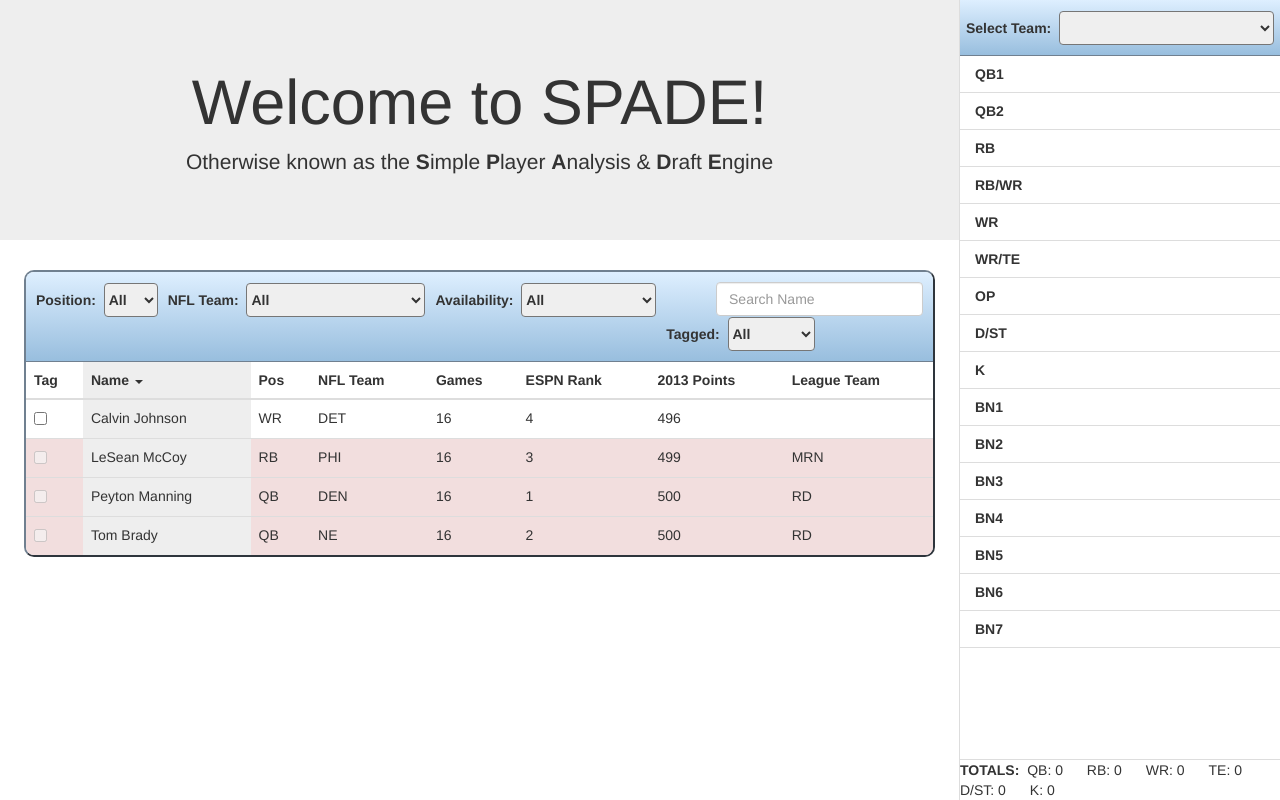
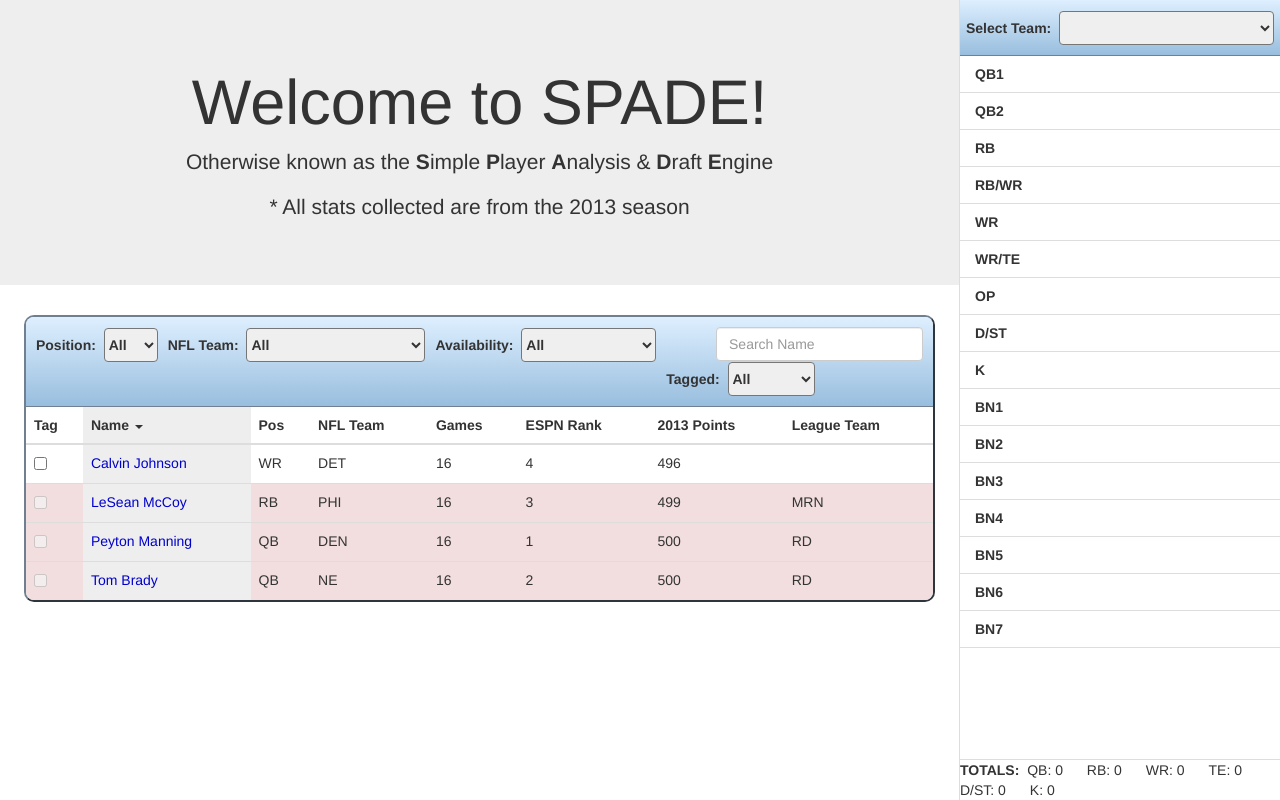
Before and after one commit to runt9/SPADE, a Django app: page / in a window 1280 px wide. Run offline with Django 3.2, Linux system fonts and the light colour scheme; some libraries are stand-ins or nearby versions.

Commit message:
[#74081066] Frontend Players Prototype - Modal setup - Click players name for full stats in a modal - Redo stats to be an object on each player - Organization and formatting

```diff
--- a/SPADE_main/api.py
+++ b/SPADE_main/api.py
@@ -11,6 +11,7 @@ class PlayerResource(ModelResource):
         queryset = Players.objects.all()
         resource_name = 'player'
 
+
 class LeagueTeamResource(ModelResource):
     """
     API Facet
--- a/static/css/players.css
+++ b/static/css/players.css
@@ -90,3 +90,10 @@ select {
 .playerCount {
     padding-right: 20px;
 }
+.clickable {
+    cursor: pointer;
+    color: mediumblue;
+}
+.clickable:hover {
+    color: slateblue;
+}
--- a/static/javascript/app.js
+++ b/static/javascript/app.js
@@ -1,10 +1,36 @@
 // Load the PlayersApp module, including controllers and services, then add configuration
 // for interpolateProvider because {{ }} conflicts with Django and we don't want that.
-angular.module('PlayersApp', [
+var app = angular.module('PlayersApp', [
     'PlayersApp.controllers',
     'PlayersApp.services'
-]).config(function($interpolateProvider) {
+]);
+
+app.config(function($interpolateProvider) {
     "use strict";
     $interpolateProvider.startSymbol('{[{');
     $interpolateProvider.endSymbol('}]}');
 });
+
+app.directive('modalDialog', function() {
+    return {
+        restrict: 'E',
+        scope: {
+            show: '='
+        },
+        replace: true, // Replace with the template below
+        transclude: true, // we want to insert custom content inside the directive
+        link: function(scope) {
+            scope.hideModal = function() {
+                scope.show = false;
+            };
+        },
+        template:
+            "<div class='ng-modal' ng-show='show'>" +
+                "<div class='ng-modal-overlay' ng-click='hideModal()'></div>" +
+                "<div class='ng-modal-dialog' ng-style='dialogStyle'>" +
+                    "<div class='ng-modal-dialog-content' ng-transclude></div>" +
+                "</div>" +
+            "</div>"
+
+    };
+});
--- a/static/javascript/controllers.js
+++ b/static/javascript/controllers.js
@@ -1,6 +1,6 @@
 // Initialize our PlayersApp controller
 // TODO: Remove hardcoded players list and wire up to endpoint
-angular.module('PlayersApp.controllers', []).controller('playersController', ['$scope', 'playerTeamService', function($scope, playerTeamService) {
+angular.module('PlayersApp.controllers', []).controller('playersController', ['$scope', 'playerTeamService', '$log', function($scope, playerTeamService, $log) {
     "use strict";
     $scope.playersList = [
        {
@@ -14,7 +14,26 @@ angular.module('PlayersApp.controllers', []).controller('playersController', ['$
            available: false,
            tagged: false,
            draft_position: 2,
-           passing_yards: "5000"
+           stats: {
+                qb_rating: "115.1",
+                completions: "450",
+                attempts: "659",
+                completion_percentage: "68.3",
+                passing_yards: "5477",
+                passing_yards_per_game: "342.3",
+                passing_yards_per_attempt: "8.3",
+                passing_touchdowns: "55",
+                interceptions: "10",
+                rushing_attempts: "32",
+                rushing_yards: "-31",
+                rushing_yards_per_game: "-1.9",
+                yards_per_rushing_attempt: "-1",
+                rushing_touchdowns: "1",
+                sacks: "18",
+                yards_lost_from_sacks: "120",
+                fumbles: "10",
+                fumbles_lost: "6"
+           }
        },
        {
            name: "Tom Brady",
@@ -27,7 +46,26 @@ angular.module('PlayersApp.controllers', []).controller('playersController', ['$
            available: false,
            tagged: false,
            draft_position: 3,
-           passing_yards: "4000"
+           stats: {
+               qb_rating: "87.3",
+               completions: "380",
+               attempts: "628",
+               completion_percentage: "60.5",
+               passing_yards: "4343",
+               passing_yards_per_game: "271.4",
+               passing_yards_per_attempt: "6.9",
+               passing_touchdowns: "25",
+               interceptions: "11",
+               rushing_attempts: "32",
+               rushing_yards: "18",
+               rushing_yards_per_game: "1.1",
+               yards_per_rushing_attempt: "0.6",
+               rushing_touchdowns: "0",
+               sacks: "40",
+               yards_lost_from_sacks: "256",
+               fumbles: "9",
+               fumbles_lost: "3"
+           }
        },
        {
            name: "LeSean McCoy",
@@ -40,7 +78,24 @@ angular.module('PlayersApp.controllers', []).controller('playersController', ['$
            available: false,
            tagged: false,
            draft_position: 1,
-           rushing_yards: "1500"
+           stats: {
+               rushes: "314",
+               rushing_yards: "1607",
+               rushing_yards_per_game: "100.4",
+               rushing_yards_per_attempt: "5.1",
+               rushing_touchdowns: "9",
+               receptions: "52",
+               targets: "64",
+               receiving_yards: "539",
+               receiving_yards_per_game: "33.7",
+               receiving_yards_per_reception: "10.4",
+               longest_reception: "70",
+               average_yards_after_catch: "12",
+               first_downs: "23",
+               receiving_touchdowns: "2",
+               fumbles: "1",
+               fumbles_lost: "1"
+           }
        },
        {
            name: "Calvin Johnson",
@@ -53,8 +108,29 @@ angular.module('PlayersApp.controllers', []).controller('playersController', ['$
            available: true,
            tagged: false,
            draft_position: 4,
-           receiving_yards: "1800",
-           receiving_tds: "18"
+           stats: {
+                receptions: "84",
+                targets: "156",
+                receiving_yards: "1492",
+                receiving_yards_per_game: "106.6",
+                receiving_yards_per_reception: "17.8",
+                longest_reception: "87",
+                average_yards_after_catch: "5.9",
+                first_downs: "69",
+                receiving_touchdowns: "14",
+                kickoff_returns: "0",
+                kickoff_return_yards: "0",
+                yards_per_kickoff_return: "0",
+                longest_kickoff_return: "0",
+                kickoff_return_touchdowns: "0",
+                punt_returns: "0",
+                punt_return_yards: "0",
+                yards_per_punt_return: "0",
+                longest_punt_return: "0",
+                punt_return_touchdowns: "0",
+                fumbles: "1",
+                fumbles_lost: "1"
+           }
        }
     ];
     $scope.positions = ['QB', 'RB', 'WR', 'TE', 'D/ST', 'K'];
@@ -111,7 +187,22 @@ angular.module('PlayersApp.controllers', []).controller('playersController', ['$
         return (teamsPlayers[team] !== undefined && teamsPlayers[team][position] !== undefined) ?  teamsPlayers[team][position] : undefined;
     };
 
+    // Wrapper for service layer handler
     $scope.getTeamPositionPlayerCount = function(team, position) {
         return playerTeamService.getTeamPositionPlayerCount(team, position, $scope.teamsPlayers);
+    };
+
+    // Wrapper for service layer handler
+    $scope.convertFieldToHeader = function(str) {
+        return playerTeamService.convertFieldToHeader(str);
+    };
+
+    // Modal logic
+    $scope.modalShown = false;
+    $scope.modalPlayer = null;
+    $scope.showModal = function(player) {
+        $log.log(player);
+        $scope.modalPlayer = player;
+        $scope.modalShown = true;
     }
 }]);
--- a/static/javascript/services.js
+++ b/static/javascript/services.js
@@ -130,6 +130,13 @@ angular.module('PlayersApp.services', []).factory('playerTeamService', function(
             }
 
             return count;
+        },
+
+        // Takes in a string, replaces all underscores with spaces, then uppercases the first letter of each word.
+        convertFieldToHeader: function(str) {
+            return str.replace(/_/g, ' ').replace(/\w\S*/g, function(txt) {
+                return txt.charAt(0).toUpperCase() + txt.substr(1).toLowerCase();
+            });
         }
     };
 });
--- a/templates/index.html
+++ b/templates/index.html
@@ -14,6 +14,7 @@
 
     <!-- Staticfiles loading for our local css -->
     <link rel="stylesheet" href="{% static "css/players.css" %}">
+    <link rel="stylesheet" href="{% static "css/modal.css" %}">
 
     <!-- Staticfiles loading for our local javascript -->
     <script src="{% static "javascript/app.js" %}"></script>
@@ -26,6 +27,7 @@
             <div align="center" class="container">
                 <h1>Welcome to SPADE!</h1>
                 <p>Otherwise known as the <b>S</b>imple <b>P</b>layer <b>A</b>nalysis & <b>D</b>raft <b>E</b>ngine</p>
+                <p>* All stats collected are from the 2013 season</p>
             </div>
         </div>
         <div class="tableHolder">
@@ -72,6 +74,8 @@
                 <thead>
                     <tr>
                         <th>Tag</th>
+
+                        <!-- Common to all players -->
                         <th ng-class="{'sorted': predicate == 'name'}">
                             <div class="sortableHeader noSelect" ng-click="predicate = 'name'; reverse = !reverse">
                                 Name
@@ -114,28 +118,52 @@
                                 <span ng-class="{'caret': predicate == 'league_team', 'caret-reversed': reverse}"></span>
                             </div>
                         </th>
-                        <th ng-class="{'sorted': predicate == 'passing_yards'}" ng-show="search.position == 'QB'">
-                            <div class="sortableHeader noSelect" ng-click="predicate = 'passing_yards'; reverse = !reverse">
+
+                        <!-- QB stats -->
+                        <th ng-class="{'sorted': predicate == 'stats.passing_yards'}" ng-show="search.position == 'QB'">
+                            <div class="sortableHeader noSelect" ng-click="predicate = 'stats.passing_yards'; reverse = !reverse">
                                 Passing Yards
-                                <span ng-class="{'caret': predicate == 'passing_yards', 'caret-reversed': reverse}"></span>
+                                <span ng-class="{'caret': predicate == 'stats.passing_yards', 'caret-reversed': reverse}"></span>
                             </div>
                         </th>
-                        <th ng-class="{'sorted': predicate == 'rushing_yards'}" ng-show="search.position == 'RB'">
-                            <div class="sortableHeader noSelect" ng-click="predicate = 'rushing_yards'; reverse = !reverse">
-                                Rushing Yards
-                                <span ng-class="{'caret': predicate == 'rushing_yards', 'caret-reversed': reverse}"></span>
+                        <th ng-class="{'sorted': predicate == 'stats.passing_touchdowns'}" ng-show="search.position == 'QB'">
+                            <div class="sortableHeader noSelect" ng-click="predicate = 'stats.passing_touchdowns'; reverse = !reverse">
+                                Passing touchdowns
+                                <span ng-class="{'caret': predicate == 'stats.passing_touchdowns', 'caret-reversed': reverse}"></span>
                             </div>
                         </th>
-                        <th ng-class="{'sorted': predicate == 'receiving_yards'}" ng-show="search.position == 'WR'">
-                            <div class="sortableHeader noSelect" ng-click="predicate = 'receiving_yards'; reverse = !reverse">
-                                Receiving Yards
-                                <span ng-class="{'caret': predicate == 'receiving_yards', 'caret-reversed': reverse}"></span>
+                        <th ng-class="{'sorted': predicate == 'stats.interceptions'}" ng-show="search.position == 'QB'">
+                            <div class="sortableHeader noSelect" ng-click="predicate = 'stats.interceptions'; reverse = !reverse">
+                                Interceptions
+                                <span ng-class="{'caret': predicate == 'stats.interceptions', 'caret-reversed': reverse}"></span>
                             </div>
                         </th>
-                        <th ng-class="{'sorted': predicate == 'receiving_tds'}" ng-show="search.position == 'WR'">
-                            <div class="sortableHeader noSelect" ng-click="predicate = 'receiving_tds'; reverse = !reverse">
-                                Receiving TDs
-                                <span ng-class="{'caret': predicate == 'receiving_tds', 'caret-reversed': reverse}"></span>
+
+                        <!-- RB stats -->
+                        <th ng-class="{'sorted': predicate == 'stats.rushing_yards'}" ng-show="search.position == 'RB'">
+                            <div class="sortableHeader noSelect" ng-click="predicate = 'stats.rushing_yards'; reverse = !reverse">
+                                Rushing Yards
+                                <span ng-class="{'caret': predicate == 'stats.rushing_yards', 'caret-reversed': reverse}"></span>
+                            </div>
+                        </th>
+                        <th ng-class="{'sorted': predicate == 'stats.rushing_touchdowns'}" ng-show="search.position == 'RB'">
+                            <div class="sortableHeader noSelect" ng-click="predicate = 'stats.rushing_touchdowns'; reverse = !reverse">
+                                Rushing Touchdowns
+                                <span ng-class="{'caret': predicate == 'stats.rushing_touchdowns', 'caret-reversed': reverse}"></span>
+                            </div>
+                        </th>
+
+                        <!-- WR/TE stats -->
+                        <th ng-class="{'sorted': predicate == 'stats.receiving_yards'}" ng-show="search.position == 'WR'">
+                            <div class="sortableHeader noSelect" ng-click="predicate = 'stats.receiving_yards'; reverse = !reverse">
+                                Receiving Yards
+                                <span ng-class="{'caret': predicate == 'stats.receiving_yards', 'caret-reversed': reverse}"></span>
+                            </div>
+                        </th>
+                        <th ng-class="{'sorted': predicate == 'stats.receiving_touchdowns'}" ng-show="search.position == 'WR'">
+                            <div class="sortableHeader noSelect" ng-click="predicate = 'stats.receiving_touchdowns'; reverse = !reverse">
+                                Receiving Touchdowns
+                                <span ng-class="{'caret': predicate == 'stats.receiving_touchdowns', 'caret-reversed': reverse}"></span>
                             </div>
                         </th>
                     </tr>
@@ -146,17 +174,30 @@
                         <td ng-click="player.tagged = player.available ? !player.tagged : false" ng-class="{'tagBox': player.available}" class="noSelect">
                             <input type="checkbox" ng-checked="player.tagged" ng-disabled="!player.available">
                         </td>
-                        <td ng-class="{'sorted': predicate == 'name'}">{[{player.name}]}</td>
+
+                        <!-- Common to all players -->
+                        <td ng-class="{'sorted': predicate == 'name'}">
+                            <span class="clickable" ng-click="showModal(player)">{[{player.name}]}</span>
+                        </td>
                         <td ng-class="{'sorted': predicate == 'position'}">{[{player.position}]}</td>
                         <td ng-class="{'sorted': predicate == 'nfl_team'}">{[{player.nfl_team}]}</td>
                         <td ng-class="{'sorted': predicate == 'games_played'}">{[{player.games_played}]}</td>
                         <td ng-class="{'sorted': predicate == 'espn_ranking'}">{[{player.espn_ranking}]}</td>
                         <td ng-class="{'sorted': predicate == 'last_season_points'}">{[{player.last_season_points}]}</td>
                         <td ng-class="{'sorted': predicate == 'league_team'}">{[{player.league_team}]}</td>
-                        <td ng-class="{'sorted': predicate == 'passing_yards'}" ng-show="search.position == 'QB'">{[{player.passing_yards}]}</td>
-                        <td ng-class="{'sorted': predicate == 'rushing_yards'}" ng-show="search.position == 'RB'">{[{player.rushing_yards}]}</td>
-                        <td ng-class="{'sorted': predicate == 'receiving_yards'}" ng-show="search.position == 'WR'">{[{player.receiving_yards}]}</td>
-                        <td ng-class="{'sorted': predicate == 'receiving_tds'}" ng-show="search.position == 'WR'">{[{player.receiving_tds}]}</td>
+
+                        <!-- QB stats -->
+                        <td ng-class="{'sorted': predicate == 'stats.passing_yards'}" ng-show="search.position == 'QB'">{[{player.stats.passing_yards}]}</td>
+                        <td ng-class="{'sorted': predicate == 'stats.passing_touchdowns'}" ng-show="search.position == 'QB'">{[{player.stats.passing_touchdowns}]}</td>
+                        <td ng-class="{'sorted': predicate == 'stats.interceptions'}" ng-show="search.position == 'QB'">{[{player.stats.interceptions}]}</td>
+
+                        <!-- RB stats -->
+                        <td ng-class="{'sorted': predicate == 'stats.rushing_yards'}" ng-show="search.position == 'RB'">{[{player.stats.rushing_yards}]}</td>
+                        <td ng-class="{'sorted': predicate == 'stats.rushing_touchdowns'}" ng-show="search.position == 'RB'">{[{player.stats.rushing_touchdowns}]}</td>
+
+                        <!-- WR stats -->
+                        <td ng-class="{'sorted': predicate == 'stats.receiving_yards'}" ng-show="search.position == 'WR'">{[{player.stats.receiving_yards}]}</td>
+                        <td ng-class="{'sorted': predicate == 'stats.receiving_touchdowns'}" ng-show="search.position == 'WR'">{[{player.stats.receiving_touchdowns}]}</td>
                     </tr>
                 </tbody>
             </table>
@@ -183,5 +224,22 @@
             </span>
         </div>
     </div>
+    <modal-dialog show="modalShown">
+        <table class="table-hover table-bordered">
+            <thead>
+                <tr class="filters">
+                    <td colspan="2" style="font-weight: bold; text-align: center; padding: 10px">
+                        {[{modalPlayer.name}]} - {[{modalPlayer.position}]} - Stats
+                    </td>
+                </tr>
+            </thead>
+            <tbody>
+                <tr ng-repeat="(key, value) in modalPlayer.stats">
+                    <td style="font-weight: bold; padding: 2px">{[{convertFieldToHeader(key)}]}</td>
+                    <td style="padding: 2px; text-align: right">{[{value}]}</td>
+                </tr>
+            </tbody>
+        </table>
+    </modal-dialog>
 </body>
 </html>
```
Also changed, not shown: static/css/modal.css (added, +27 -0 lines).
